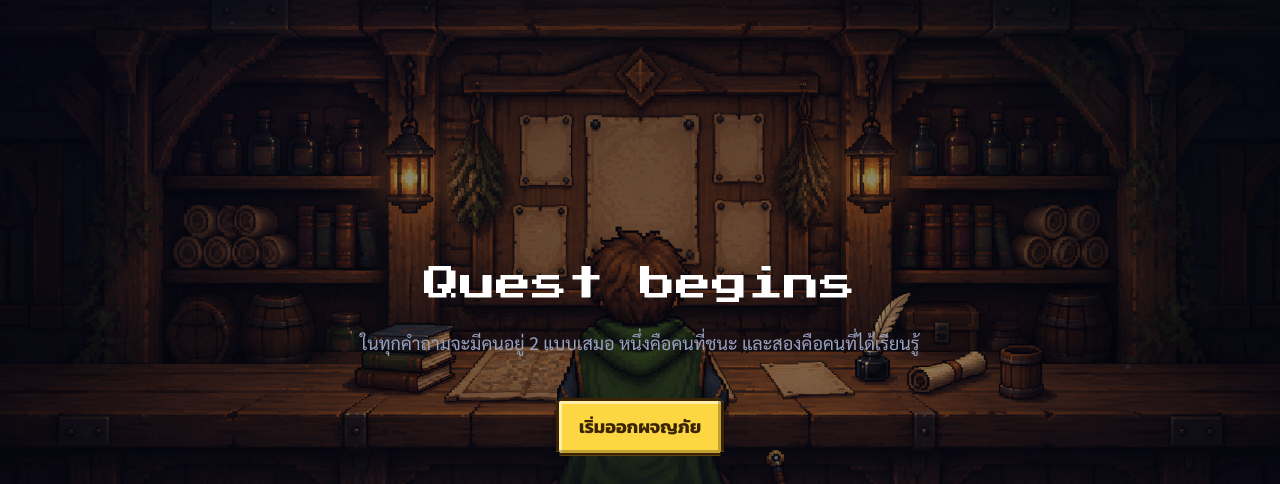
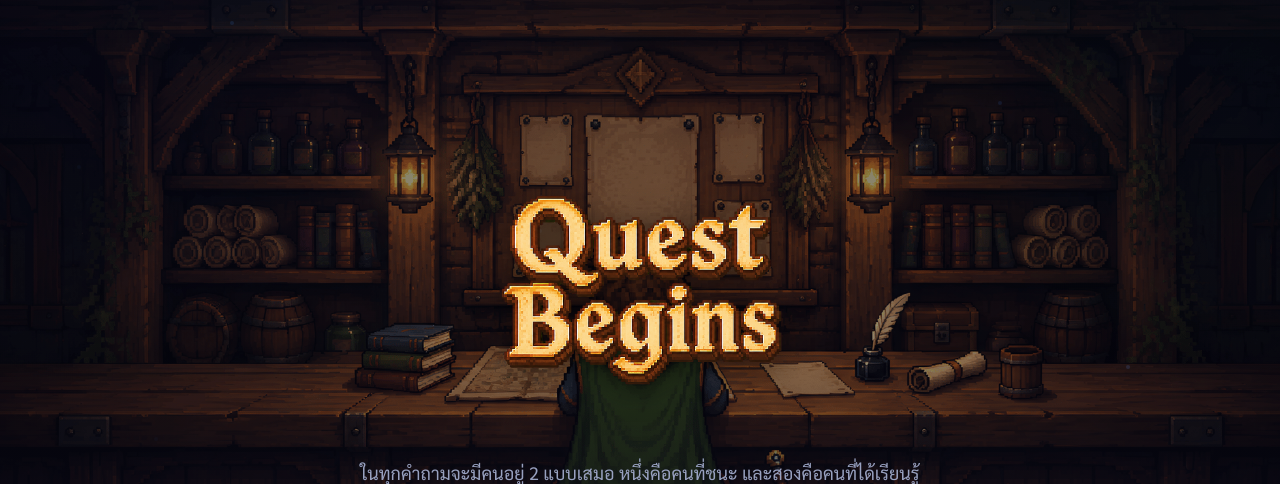
Before and after one commit to Rattharut/TidSure, a React (Vite) app in the folder frontend/: page / in a window 1280 px wide. Shown: the part 75-559 px from the top of the page. Built offline with nearby package versions, Linux system fonts and the light colour scheme; no server answers.

Commit message:
feat: หน้า hero ใช้ภาพ pixel-art Quest Begins แทนตัวอักษร
Co-Authored-By: Claude Opus 4.8 <noreply@anthropic.com>

```diff
--- a/frontend/src/pages/Home.jsx
+++ b/frontend/src/pages/Home.jsx
@@ -36,8 +36,16 @@ export default function Home() {
 
         {/* เนื้อหา hero */}
         <div className="relative z-10 mx-auto max-w-3xl text-center">
-          <h1 className="animate-fade-up font-pixel text-2xl leading-relaxed text-white sm:text-4xl">
-            Quest begins
+          {/* หัวข้อ hero เป็นภาพ pixel-art (คง <h1> + alt ไว้เพื่อ SEO/screen reader)
+              ปรับขนาดตามจอ: เด่นบนเดสก์ท็อป แต่ไม่ล้นบนมือถือ */}
+          <h1 className="animate-fade-up">
+            <img
+              src="/images/hero-title.png"
+              alt="Quest Begins"
+              loading="eager"
+              decoding="async"
+              className="mx-auto w-64 max-w-full drop-shadow-[0_4px_16px_rgba(0,0,0,0.45)] sm:w-80 lg:w-[28rem]"
+            />
           </h1>
 
           <blockquote className="mx-auto mt-6 max-w-2xl animate-fade-up text-left font-body text-lg leading-relaxed text-muted" style={{ animationDelay: '120ms' }}>
```
Also changed, not shown: frontend/public/images/hero-title.png (added).
